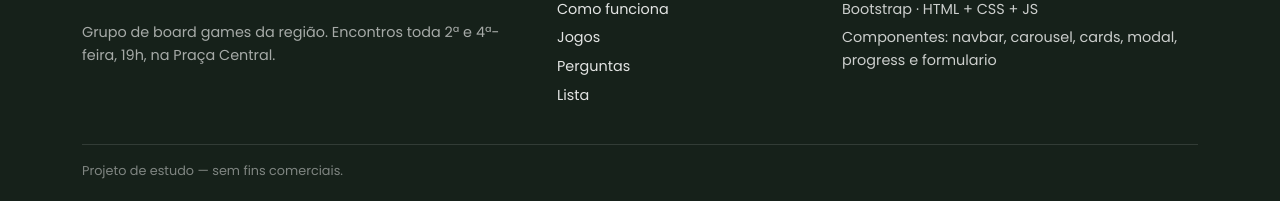
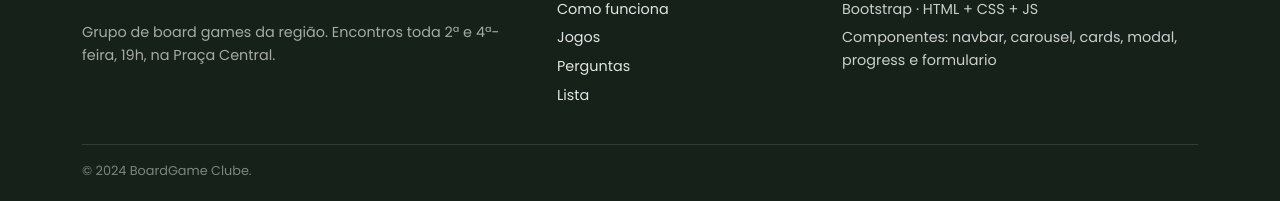
Before and after one commit to LuizOtr/rebrote, a plain HTML site: page index.html in a window 1280 px wide. Shown: the part 3474-3675 px from the top of the page. Drawn offline with nearby package versions, Linux system fonts and the light colour scheme.

Commit message:
Remove disclaimer/academic framing do footer e meta author

```diff
--- a/index.html
+++ b/index.html
@@ -5,7 +5,7 @@
   <meta name="viewport" content="width=device-width, initial-scale=1">
   <title>BoardGame Clube — Encontros de board games</title>
   <meta name="description" content="BoardGame Clube, grupo local que se reúne pra jogar board games toda semana. Landing page responsiva em HTML + CSS com Bootstrap: navbar, carousel, cards, acordeão e formulário.">
-  <meta name="author" content="Atividade 10 — Bootstrap — Prof. Lucas José de Souza">
+  <meta name="author" content="BoardGame Clube">
 
   <link rel="preconnect" href="https://fonts.googleapis.com">
   <link rel="preconnect" href="https://fonts.gstatic.com" crossorigin>
@@ -425,7 +425,7 @@
         </ul>
       </div>
     </div>
-    <p class="footer-end mb-0">Projeto de estudo — sem fins comerciais.</p>
+    <p class="footer-end mb-0">© 2024 BoardGame Clube.</p>
   </div>
 </footer>
 
```
